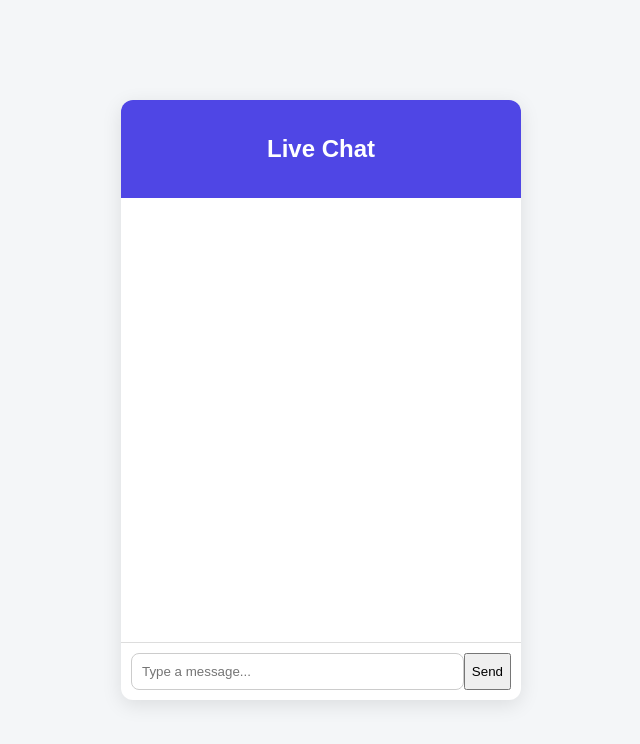
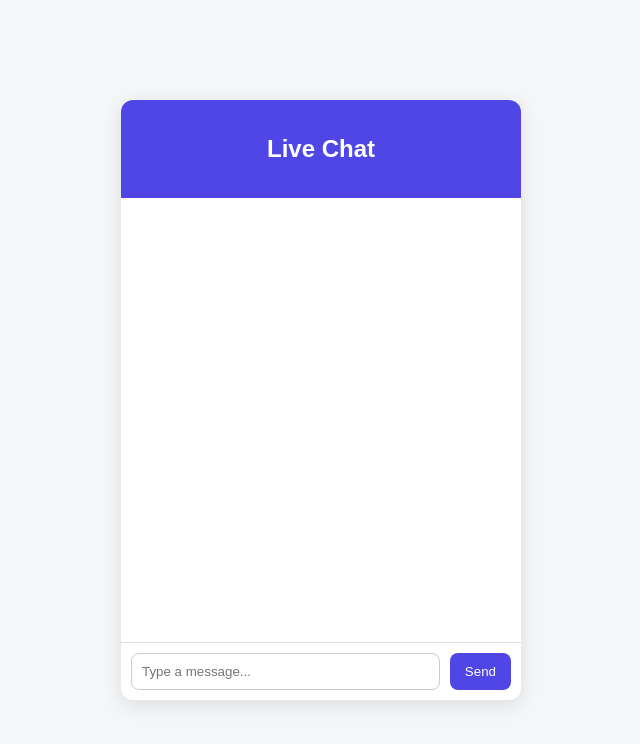
Before and after one commit to Ify-O/Chat-App, a plain HTML site: page Frontend/index.html in a window 1280 px wide. Shown: the whole page, without its empty margins (319-959 px from the left). Drawn offline with nearby package versions, Linux system fonts and the light colour scheme; no server answers.

Commit message:
Add styles for chat input button to enhance user interface

```diff
--- a/Frontend/style.css
+++ b/Frontend/style.css
@@ -66,3 +66,13 @@ body {
   border-radius: 8px;
   outline: none;
 }
+
+.chat-input button {
+  margin-left: 10px;
+  padding: 10px 15px;
+  background: #4f46e5;
+  color: white;
+  border: none;
+  border-radius: 8px;
+  cursor: pointer;
+}
```
